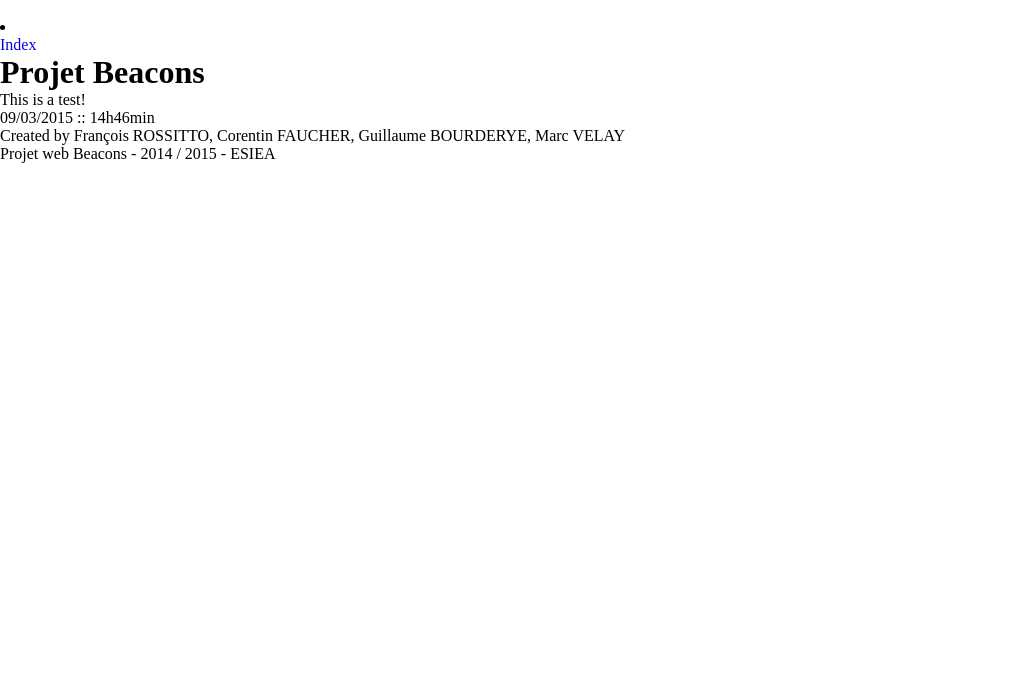
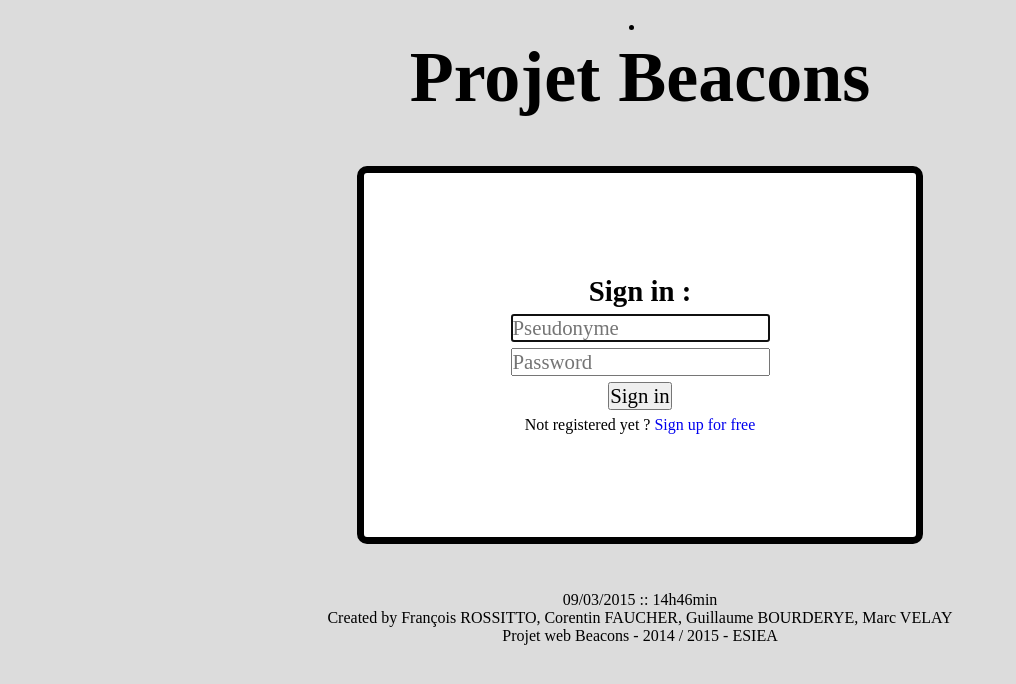
Before and after one commit to handoofala/Projet_Beacons_Web_Admin, a PHP site: page /ProjetBeacon/ in a window 1280 px wide. Shown: the top 684 px of the page, without its empty margins (0-1016 px from the left). Run offline with PHP 8.4, Linux system fonts and the light colour scheme.

Commit message:
sign in / out / registration done

```diff
--- a/css/main.css
+++ b/css/main.css
@@ -8,3 +8,47 @@
 a{
 	text-decoration: none;
 }
+
+body{
+	background: rgb(220,220,220);
+}
+
+/*Index CSS properties*/
+.black{
+	color: black;
+}
+
+.titleSize{
+	font-size: 3em;
+}
+
+.ConnectionForm{
+	border: 7px solid rgb(0, 0, 0);
+	border-radius: 10px;
+	height: 50%;
+	width: 270px;
+	margin: 47px auto;
+	padding: 8% 11%;
+	background: white;
+}
+
+.textAlignCenter{
+	text-align: center;
+}
+
+.fontSize13em{
+	font-size: 1.3em;
+}
+
+.fontSize18em{
+	font-size: 1.8em;
+}
+
+.margin6{
+	margin: 6px 0;
+}
+
+/*Sign up CSS properties*/
+.fontSize14em{
+	font-size: 1.4em;
+}
--- a/index.php
+++ b/index.php
@@ -2,19 +2,41 @@
 <?php
 	session_start();
 	include("initPage.php");
+	if(isset($_GET["logOut"]) AND $_GET["logOut"] == true){
+		$_SESSION["connected"] = false;
+		$_SESSION["user"] = "";
+		if (ini_get("session.use_cookies")) {
+			$params = session_get_cookie_params();
+			setcookie(session_name(), '', time() - 42000,
+				$params["path"], $params["domain"],
+				$params["secure"], $params["httponly"]
+			);
+		}
+		session_destroy();
+	}
 ?>
 <html>
 	<head>
-		<?php include("head.php");?>
+		<?php
+			include("head.php");
+			if(isset($_SESSION["user"]) AND isset($_SESSION["connected"]) AND ($_SESSION["connected"] == true)){
+				?><meta http-equiv="refresh" content="1; URL=http://127.0.0.1/ProjetBeacon/connection.php"><?php
+			}
+		?>
 		<title>Projet Beacons</title>
 	</head>
-	<body>
+	<body class="textAlignCenter">
 			<header>
 				<?php include("nav.php");?>
-			<h1>Projet Beacons</h1>
 			</header>
 			<section>
-			<p>This is a test!</p>
+				<form class="ConnectionForm" action="connection.php" method="POST">
+					<h4 class="fontSize18em">Sign in :</h4>
+					<input type="text" name="pseudo" autofocus placeholder="Pseudonyme" class="fontSize13em margin6"/>
+					<input type="password" name="password" placeholder="Password" class="fontSize13em"/>
+					<input type="submit" value="Sign in" class="fontSize13em margin6"/>
+					<p>Not registered yet ? <a href="signUp.php">Sign up for free</a></p>
+				</form>
 			</section>
 			<footer>
 				<?php include("footer.php");?>
--- a/nav.php
+++ b/nav.php
@@ -1,5 +1,10 @@
 <nav>
 	<li>
-		<ul><a href="index.php">Index</a></ul>
+		<ul><a href="index.php" class="black titleSize"><h1>Projet Beacons</h1></a></ul>
+		<?php
+			if(isset($_SESSION["connected"]) AND $_SESSION["connected"] == true){
+				?><a href="index.php?logOut=true">Log out</a><?php
+			}
+		?>
 	</li>
 </nav>
```
Also changed, not shown: connection.php (added, +52 -0 lines), saveRegister.php (added, +60 -0 lines), signUp.php (added, +30 -0 lines). Lines whose indentation alone changed are shown as unchanged.
